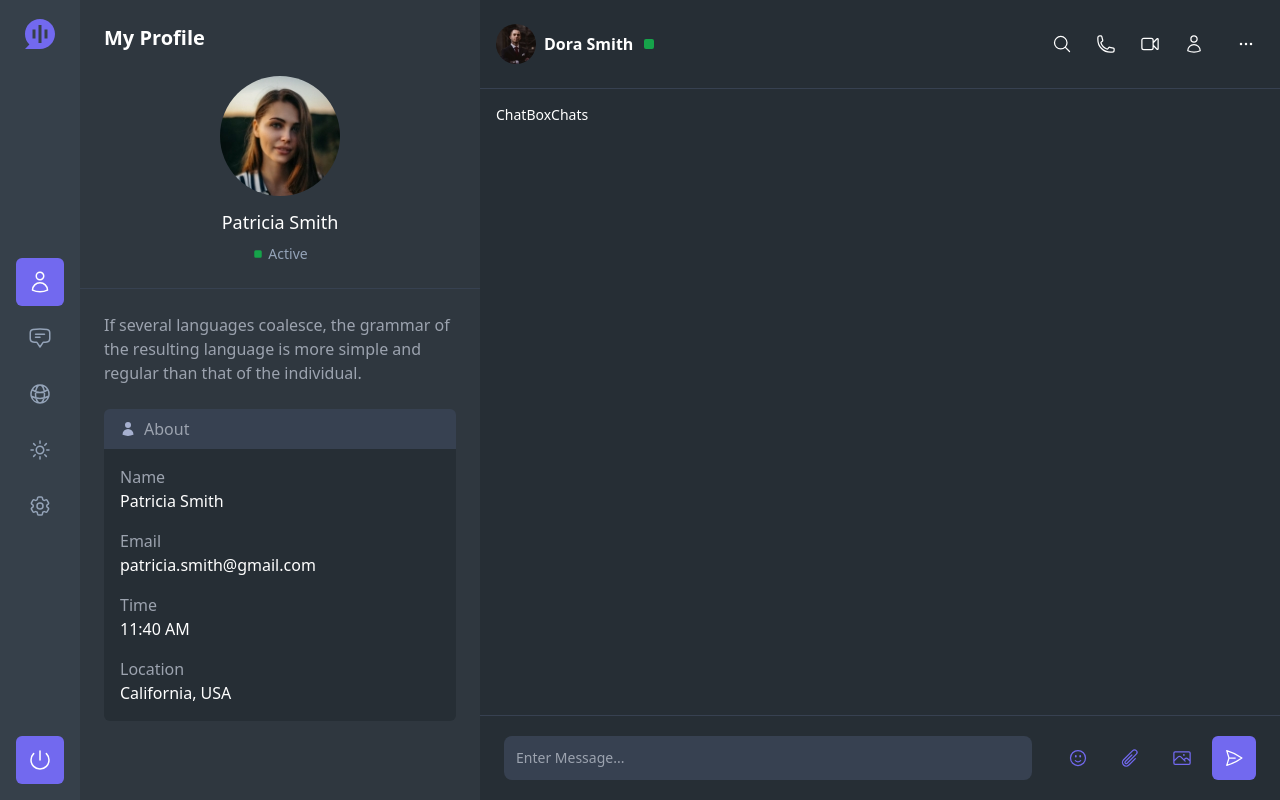
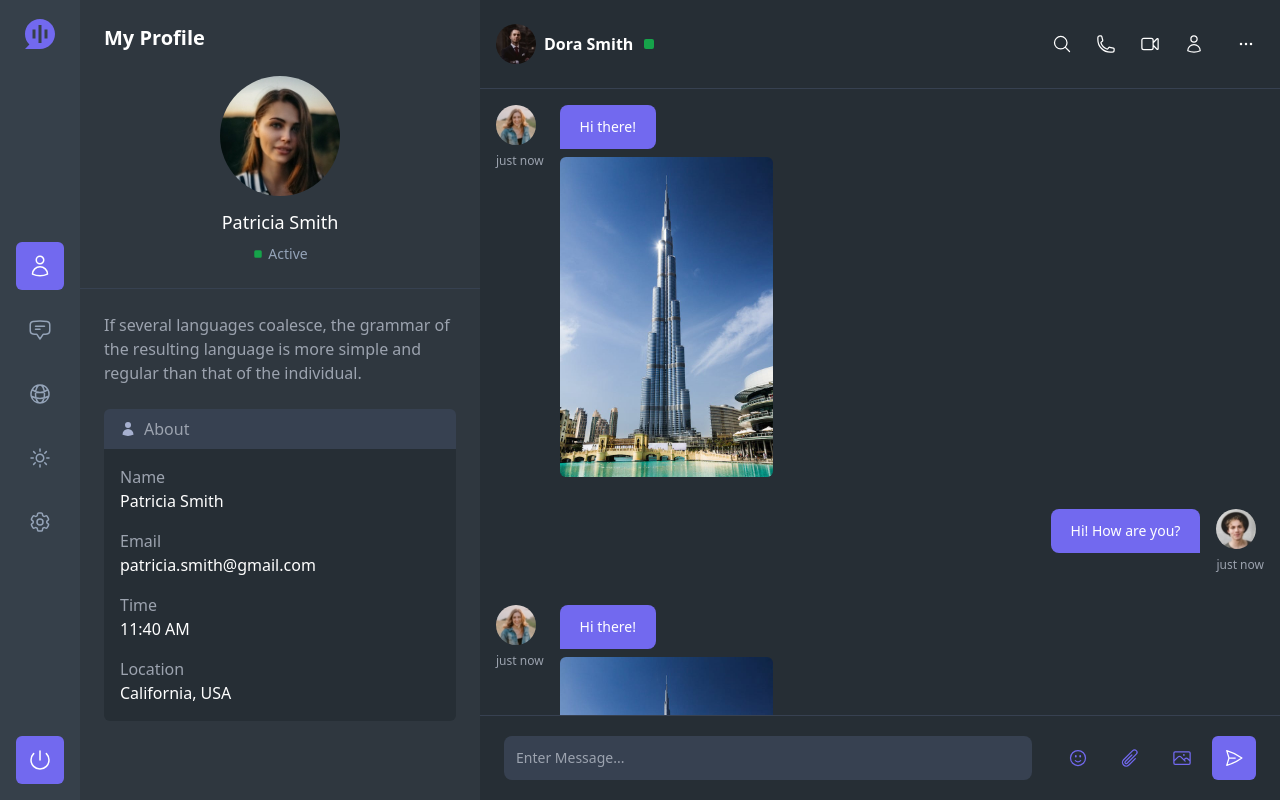
Before and after one commit to ravch08/chatvia_react, a React (Vite) app: page / in a window 1280 px wide. Built offline with nearby package versions, Linux system fonts and the light colour scheme; no server answers; sample sign-in values are in the browser's storage.

Commit message:
Added Chat Messages

```diff
--- a/src/components/layout/chatbox/ChatBoxChats.tsx
+++ b/src/components/layout/chatbox/ChatBoxChats.tsx
@@ -1,7 +1,29 @@
+import { ChatMessage, sampleChatImg, user4, user5 } from "../../utils/helper";
+
 const ChatBoxChats = () => {
   return (
-    <div className="h-full scroll-p-0 overflow-y-scroll bg-gray-950 p-4 text-sm text-white">
-      ChatBoxChats
+    <div className="flex h-full scroll-p-0 flex-col gap-8 overflow-y-scroll bg-gray-950 p-4 text-sm text-white">
+      <ChatMessage
+        owner={false}
+        imgSrc={user4}
+        message="Hi there!"
+        sampleImg={sampleChatImg}
+      />
+      <ChatMessage owner={true} imgSrc={user5} message="Hi! How are you?" />
+      <ChatMessage
+        owner={false}
+        imgSrc={user4}
+        message="Hi there!"
+        sampleImg={sampleChatImg}
+      />
+      <ChatMessage owner={true} imgSrc={user5} message="Hi! How are you?" />
+      <ChatMessage
+        owner={false}
+        imgSrc={user4}
+        message="Hi there!"
+        sampleImg={sampleChatImg}
+      />
+      <ChatMessage owner={true} imgSrc={user5} message="Hi! How are you?" />
     </div>
   );
 };
--- /dev/null
+++ b/src/components/layout/chatbox/ChatMessage.tsx
@@ -0,0 +1,26 @@
+import { ChatMessageProps } from "../../../types/types";
+import { sampleChatImg } from "../../utils/helper";
+
+const ChatMessage = ({
+  message,
+  imgSrc,
+  sampleImg,
+  owner,
+}: ChatMessageProps) => {
+  return (
+    <div className={owner ? "chat-message owner" : "chat-message"}>
+      <div className="chat-info">
+        <img src={imgSrc} alt="Jason" className="w-10 rounded-full" />
+        <span className="text-xs text-gray-400">just now</span>
+      </div>
+      <div className="chat-content">
+        <p className="chat-text">{message}</p>
+        {sampleImg ? (
+          <img src={sampleChatImg} alt="sample" className="w-1/3 rounded-md" />
+        ) : null}
+      </div>
+    </div>
+  );
+};
+
+export default ChatMessage;
--- a/src/components/sections/ChatBar.tsx
+++ b/src/components/sections/ChatBar.tsx
@@ -34,7 +34,7 @@ const ChatBar = ({
         <img src={logoIcon} alt="logo" width="36" />
       </Link>
 
-      <div className="flex flex-col gap-2 ">
+      <div className="flex flex-col gap-4">
         <div className="chatBar-link active" onClick={handleProfile}>
           <svg
             strokeWidth={1.5}
--- a/src/components/utils/helper.ts
+++ b/src/components/utils/helper.ts
@@ -2,6 +2,7 @@ export { default as logoDark } from "../../assets/logo-dark.png";
 export { default as logoIcon } from "../../assets/logo-icon.svg";
 export { default as logoLight } from "../../assets/logo-light.png";
 export { default as profile } from "../../assets/profile.jpg";
+export { default as sampleChatImg } from "../../assets/sample_chat_img.jpg";
 export { default as user1 } from "../../assets/user1.jpg";
 export { default as user10 } from "../../assets/user10.jpg";
 export { default as user11 } from "../../assets/user11.jpg";
@@ -34,6 +35,7 @@ export { default as ChatBoxChats } from "../layout/chatbox/ChatBoxChats.tsx";
 export { default as ChatBoxFooter } from "../layout/chatbox/ChatBoxFooter.tsx";
 export { default as ChatBoxHeader } from "../layout/chatbox/ChatBoxHeader.tsx";
 export { default as ChatItem } from "../layout/chatbox/ChatItem.tsx";
+export { default as ChatMessage } from "../layout/chatbox/ChatMessage.tsx";
 export { default as ChatOptions } from "../layout/chatbox/ChatOptions.tsx";
 export { default as Chatlist } from "../layout/chatbox/Chatlist.tsx";
 export { default as SearchBar } from "../layout/chatbox/SearchBar.tsx";
--- a/src/index.css
+++ b/src/index.css
@@ -47,3 +47,31 @@
 .form-error {
   @apply mt-4 text-sm text-red-700;
 }
+
+.chat-message {
+  @apply flex flex-row items-start justify-start gap-4;
+}
+
+.chat-message .chat-info {
+  @apply flex flex-col gap-2;
+}
+
+.chat-message .chat-content {
+  @apply flex flex-col gap-2;
+}
+
+.chat-message .chat-text {
+  @apply w-fit rounded-r-lg rounded-tl-lg bg-primary-400 px-5 py-3;
+}
+
+.owner {
+  @apply flex-row-reverse;
+}
+
+.owner .chat-content {
+  @apply items-end;
+}
+
+.owner .chat-text {
+  @apply rounded-l-lg rounded-br-none rounded-tr-lg;
+}
```
Also changed, not shown: src/types/types.ts (+7 -0 lines), src/assets/sample_chat_img.jpg (added).
